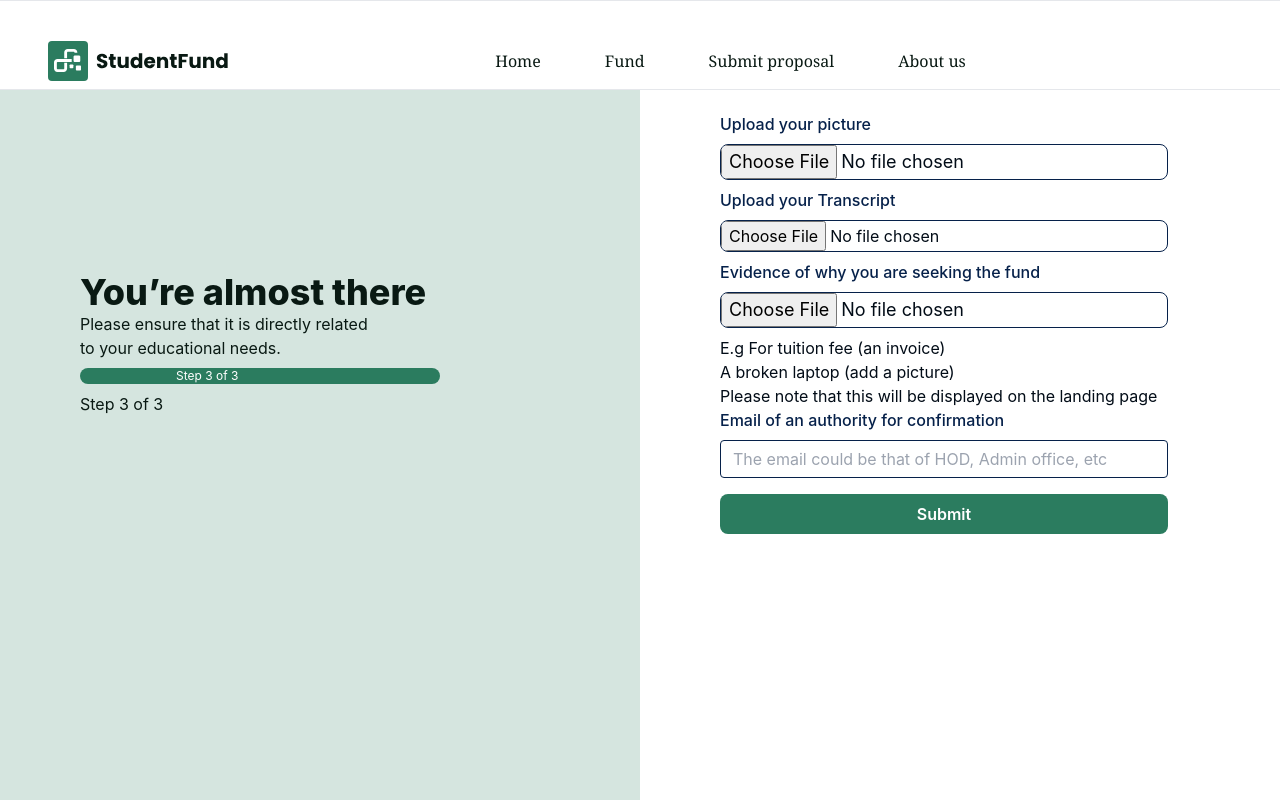
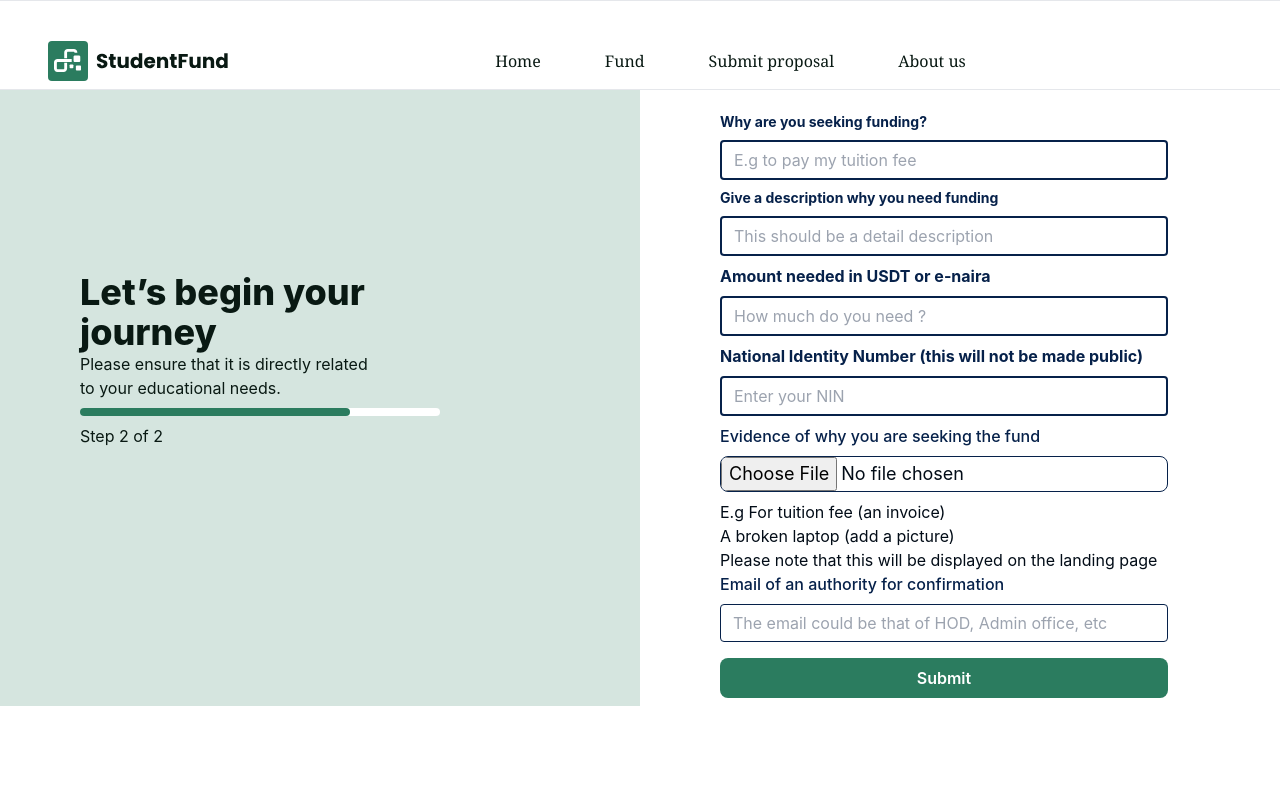
Before and after one commit to pheobeayo/Tech-La-femme-studentfund, a React (Create React App) app: page /submit-proposal in a window 1280 px wide. Shown: the top 800 px of the page. Built offline with nearby package versions, Linux system fonts and the light colour scheme; no server answers; what @web3modal/ethers would draw is missing.

Commit message:
modifysubmit proposal
remove a screen
modify the submit proposal page
change the routing

```diff
--- a/src/config/AllRoutes.jsx
+++ b/src/config/AllRoutes.jsx
@@ -9,18 +9,17 @@ const AllRoutes = () => {
   const CreateProposal = lazy(() =>
     import("../pages/create-proposal/CreateProposal")
   );
-  const SecondCreateProposal = lazy(() =>
-    import("../pages/create-proposal/SecondCreateProposal")
-  );
   const SubmitProposal = lazy(() =>
     import("../pages/create-proposal/SubmitProposal")
   );
   const Login = lazy(() => import("../pages/create-proposal/login"));
   const Aboutus = lazy(() => import("../pages/about-us/Aboutus"));
-  const ProjectDetails = lazy(() => import("../pages/projectdetail/ProjectDetails"));
-  const StudentProjectDetails = lazy(() => import("../pages/projectdetail/StudentProjectDetails"));
-
-
+  const ProjectDetails = lazy(() =>
+    import("../pages/projectdetail/ProjectDetails")
+  );
+  const StudentProjectDetails = lazy(() =>
+    import("../pages/projectdetail/StudentProjectDetails")
+  );
 
   return (
     <div>
@@ -31,16 +30,14 @@ const AllRoutes = () => {
             <Routes>
               <Route path="/" element={<Home />} />
               <Route path="/create-proposal" element={<CreateProposal />} />
-              <Route
-                path="/secondcreate-proposal"
-                element={<SecondCreateProposal />}
-              />
               <Route path="/submit-proposal" element={<SubmitProposal />} />
               <Route path="/login" element={<Login />} />
               <Route path="/about-us" element={<Aboutus />} />
               <Route path="/fund" element={<ProjectDetails />} />
-              <Route path="/student-details" element={<StudentProjectDetails />} />
-
+              <Route
+                path="/student-details"
+                element={<StudentProjectDetails />}
+              />
             </Routes>
           </Layout>
         </BrowserRouter>
--- a/src/pages/create-proposal/CreateProposal.jsx
+++ b/src/pages/create-proposal/CreateProposal.jsx
@@ -30,7 +30,7 @@ const CreateProposal = () => {
                 <div className=" bg-[#2B7C5F] border-[#2B7C5F]  rounded-full w-1/2 h-2 "></div>
               </div>
               <h3 className="text-[#091913] font-normal text-base mt-2">
-                Step 1 of 3
+                Step 1 of 2
               </h3>
             </div>
           </div>
--- a/src/pages/create-proposal/SecondCreateProposal.jsx
+++ /dev/null
@@ -1,131 +0,0 @@
-import React from "react";
-import { useNavigate } from "react-router-dom";
-import Footer from "../../components/footer/Footer";
-
-const SecondCreateProposal = () => {
-  const navigate = useNavigate();
-
-  const routeToNextPage = () => {
-    navigate("/submit-proposal");
-  };
-
-  return (
-    <main class="relative w-[100vw] h-[100vh]">
-      <section class="w-screen h-full">
-        <div className="grid grid-cols-2 mt-4 md:flex md:flex-row sm:flex sm:flex-row">
-          <div className="bg-[#D5E5DF] w-1/2 ">
-            <div className="mt-48 mx-20">
-              <h1 className="text-[#091913] font-extrabold text-4xl leading-10">
-                Let’s begin your
-                <br />
-                journey
-              </h1>
-              <h2 className="text-[#091913] font-normal text-base">
-                Please ensure that it is directly related
-                <br />
-                to your educational needs.
-              </h2>
-              <div className=" bg-white border-[#2B7C5F]  rounded-full w-3/4 h-2 mt-2 ">
-                <div className=" bg-[#2B7C5F] border-[#2B7C5F]  rounded-full w-3/4 h-2 "></div>
-              </div>
-              <h3 className="text-[#091913] font-normal text-base mt-2">
-                Step 2 of 3
-              </h3>
-            </div>
-          </div>
-          <div>
-            <form className=" mx-20 mt-8 w-3/4">
-              <div class="mb-2">
-                <label
-                  class="block text-[#06214A] text-sm font-bold mb-2"
-                  for="funding"
-                >
-                  Why are you seeking funding?
-                </label>
-                <input
-                  class="bg-white border-[#06214A] border-2 rounded w-full py-2 px-3 text-[#020C17] leading-tight focus:outline-none focus:shadow-outline"
-                  id="fund"
-                  type="text"
-                  placeholder="E.g to pay my tuition fee"
-                  required
-                />
-              </div>
-              <div class="mb-2">
-                <label
-                  class="block text-[#06214A] text-sm font-bold mb-2"
-                  for="description"
-                >
-                  Give a description why you need funding
-                </label>
-                <input
-                  class="bg-white border-[#06214A] border-2 rounded w-full py-2 px-3 text-[#020C17] leading-tight focus:outline-none focus:shadow-outline"
-                  id="description"
-                  type="text"
-                  placeholder="This should be a detail description"
-                  required
-                />
-              </div>
-              <div class="mb-2">
-                <label
-                  class="block text-[#06214A] text-base font-bold mb-2"
-                  for="amount"
-                >
-                  Amount needed in USDT or e-naira
-                </label>
-                <input
-                  class="bg-white border-[#06214A] border-2 rounded w-full py-2 px-3 text-[#020C17] leading-tight focus:outline-none focus:shadow-outline"
-                  id="amount"
-                  type="amount"
-                  placeholder="How much do you need ?"
-                  required
-                />
-              </div>
-              <div class="mb-2">
-                <label
-                  class="block text-[#06214A] text-base font-bold mb-2"
-                  for="matricnumber"
-                >
-                  Matric number
-                </label>
-                <input
-                  class="bg-white border-[#06214A] border-2 rounded w-full py-2 px-3 text-[#020C17] leading-tight focus:outline-none focus:shadow-outline"
-                  id="matricnumber"
-                  type="text"
-                  placeholder="Add your identification number"
-                  required
-                ></input>
-              </div>
-              <div class="mb-2">
-                <label
-                  class="block text-[#06214A] text-base font-bold mb-2"
-                  for="nin"
-                >
-                  National Identity Number (this will not be made public)
-                </label>
-                <input
-                  class="bg-white border-[#06214A] border-2 rounded w-full py-2 px-3 text-[#020C17] leading-tight focus:outline-none focus:shadow-outline"
-                  id="nin"
-                  type="number"
-                  placeholder="Enter your NIN"
-                  required
-                />
-              </div>
-              <div className="mt-4">
-                <button
-                  type="submit"
-                  className="w-full px-8 py-2 mb-2 font-semibold rounded-lg text-white bg-[#2B7C5F] hover:bg-[#D5E5DF]"
-                  onClick={routeToNextPage}
-                >
-                  Next
-                </button>
-              </div>
-            </form>
-          </div>
-        </div>
-      </section>
-      <Footer/>
-    </main>
-  );
-};
-
-export default SecondCreateProposal;
--- a/src/pages/create-proposal/SubmitProposal.jsx
+++ b/src/pages/create-proposal/SubmitProposal.jsx
@@ -2,25 +2,29 @@ import React from "react";
 import Footer from "../../components/footer/Footer";
 
 const SubmitProposal = () => {
+
+
   return (
     <main class="relative w-[100vw] h-[100vh]">
       <section class="w-screen h-full">
-        <div className="grid grid-cols-2 h-full mt-4 md:flex md:flex-row sm:flex sm:flex-row">
-          <div className="bg-[#D5E5DF] w-1/2">
+        <div className="grid grid-cols-2 mt-4 md:flex md:flex-row sm:flex sm:flex-row">
+          <div className="bg-[#D5E5DF] w-1/2 ">
             <div className="mt-48 mx-20">
               <h1 className="text-[#091913] font-extrabold text-4xl leading-10">
-                You’re almost there
+                Let’s begin your
+                <br />
+                journey
               </h1>
               <h2 className="text-[#091913] font-normal text-base">
                 Please ensure that it is directly related
                 <br />
                 to your educational needs.
               </h2>
-              <div className=" bg-[#2B7C5F] border-[#2B7C5F]  rounded-full w-3/4 mt-2 ">
-                <h1 className='text-white mx-24 text-xs'>Step 3 of 3</h1>
+              <div className=" bg-white border-[#2B7C5F]  rounded-full w-3/4 h-2 mt-2 ">
+                <div className=" bg-[#2B7C5F] border-[#2B7C5F]  rounded-full w-3/4 h-2 "></div>
               </div>
               <h3 className="text-[#091913] font-normal text-base mt-2">
-                Step 3 of 3
+                Step 2 of 2
               </h3>
             </div>
           </div>
@@ -28,30 +32,63 @@ const SubmitProposal = () => {
             <form className=" mx-20 mt-8 w-3/4">
               <div class="mb-2">
                 <label
-                  class="block mb-2 text-base font-medium text-[#06214A] dark:text-[#06214A]"
-                  for="large_size"
+                  class="block text-[#06214A] text-sm font-bold mb-2"
+                  for="funding"
                 >
-                  Upload your picture
+                  Why are you seeking funding?
                 </label>
                 <input
-                  class="block w-full text-lg text-[#020C17] border border-[#06214A] rounded-lg cursor-pointer bg-white dark:text-[#020C17] focus:outline-none dark:bg-white dark:border-gray-600 dark:placeholder-gray-400"
-                  id="large_size"
-                  type="file"
-                  placeholder="Upload a photograph of yourself"
+                  class="bg-white border-[#06214A] border-2 rounded w-full py-2 px-3 text-[#020C17] leading-tight focus:outline-none focus:shadow-outline"
+                  id="fund"
+                  type="text"
+                  placeholder="E.g to pay my tuition fee"
+                  required
                 />
               </div>
               <div class="mb-2">
                 <label
-                  class="block mb-2 text-base font-medium text-[#06214A] dark:text-[#06214A]"
-                  for="large_size"
+                  class="block text-[#06214A] text-sm font-bold mb-2"
+                  for="description"
                 >
-                  Upload your Transcript
+                  Give a description why you need funding
                 </label>
                 <input
-                  class="block w-full text-base text-[#020C17] border border-[#06214A] rounded-lg cursor-pointer bg-white dark:text-[#020C17] focus:outline-none dark:bg-white dark:border-gray-600 dark:placeholder-gray-400"
-                  id="large_size"
-                  type="file"
-                  placeholder="Upload"
+                  class="bg-white border-[#06214A] border-2 rounded w-full py-2 px-3 text-[#020C17] leading-tight focus:outline-none focus:shadow-outline"
+                  id="description"
+                  type="text"
+                  placeholder="This should be a detail description"
+                  required
+                />
+              </div>
+              <div class="mb-2">
+                <label
+                  class="block text-[#06214A] text-base font-bold mb-2"
+                  for="amount"
+                >
+                  Amount needed in USDT or e-naira
+                </label>
+                <input
+                  class="bg-white border-[#06214A] border-2 rounded w-full py-2 px-3 text-[#020C17] leading-tight focus:outline-none focus:shadow-outline"
+                  id="amount"
+                  type="amount"
+                  placeholder="How much do you need ?"
+                  required
+                />
+              </div>
+
+              <div class="mb-2">
+                <label
+                  class="block text-[#06214A] text-base font-bold mb-2"
+                  for="nin"
+                >
+                  National Identity Number (this will not be made public)
+                </label>
+                <input
+                  class="bg-white border-[#06214A] border-2 rounded w-full py-2 px-3 text-[#020C17] leading-tight focus:outline-none focus:shadow-outline"
+                  id="nin"
+                  type="number"
+                  placeholder="Enter your NIN"
+                  required
                 />
               </div>
               <div class="mb-2">
@@ -89,8 +126,7 @@ const SubmitProposal = () => {
                   required
                 />
               </div>
-
-              <div className="mt-4">
+            <div className="mt-4">
                 <button
                   type="submit"
                   className="w-full px-8 py-2 mb-2 font-semibold rounded-lg text-white bg-[#2B7C5F] hover:bg-[#D5E5DF]"
@@ -102,8 +138,7 @@ const SubmitProposal = () => {
           </div>
         </div>
       </section>
-
-      <Footer />
+      <Footer/>
     </main>
   );
 };
--- a/src/pages/create-proposal/login.jsx
+++ b/src/pages/create-proposal/login.jsx
@@ -7,7 +7,7 @@ const Login = () => {
     const navigate = useNavigate();
 
     const routeToNextPage = () => {
-        navigate("/secondcreate-proposal");
+        navigate("/submit-proposal");
     };
 
     return (
@@ -24,7 +24,7 @@ const Login = () => {
                                 <div className=" bg-[#2B7C5F] border-[#2B7C5F]  rounded-full w-1/2 h-2 "></div>
                             </div>
                             <h3 className="text-[#091913] font-normal text-base mt-2">
-                                Step 1 of 3
+                                Step 1 of 2
                             </h3>
                         </div>
                     </div>
```
